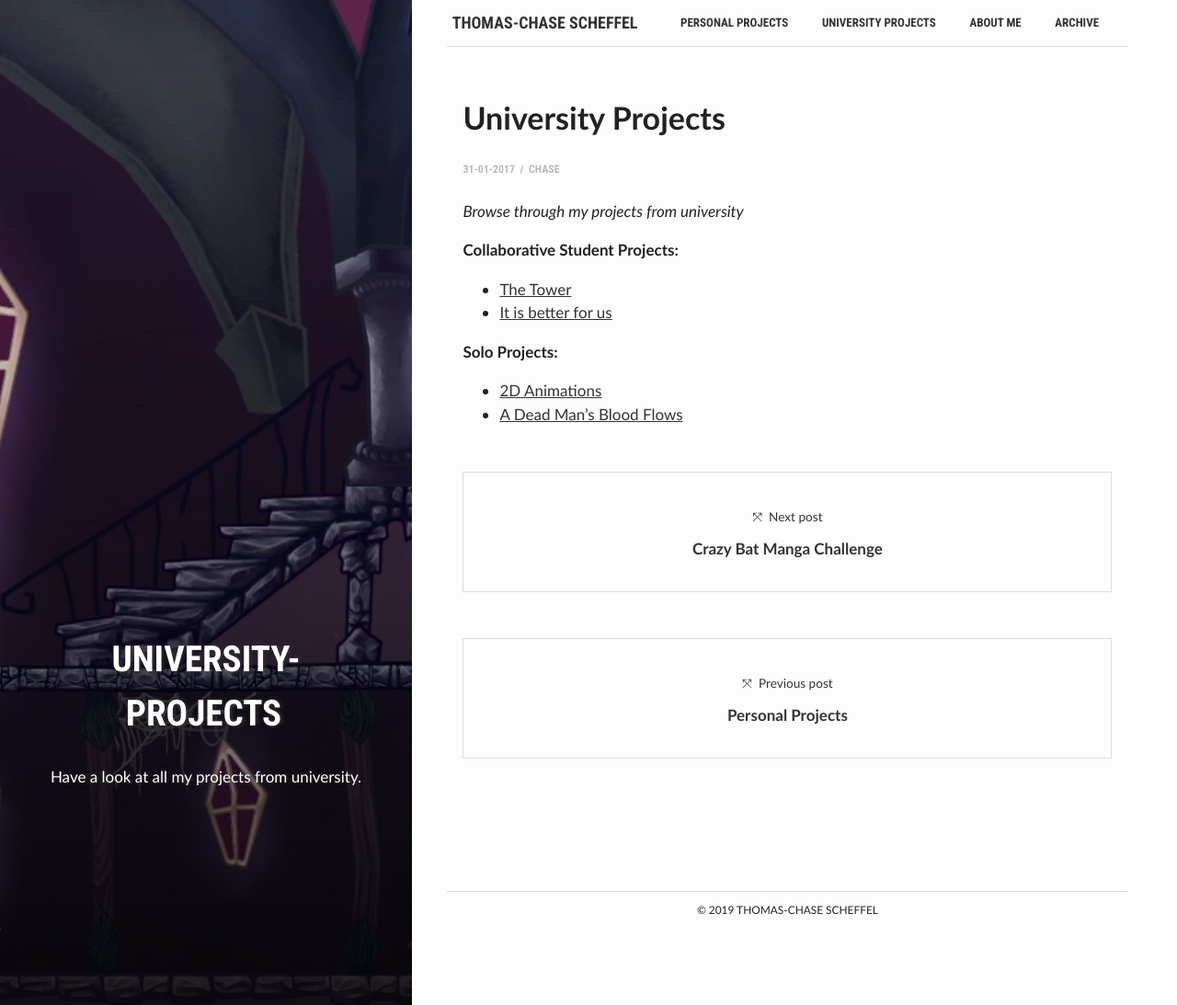
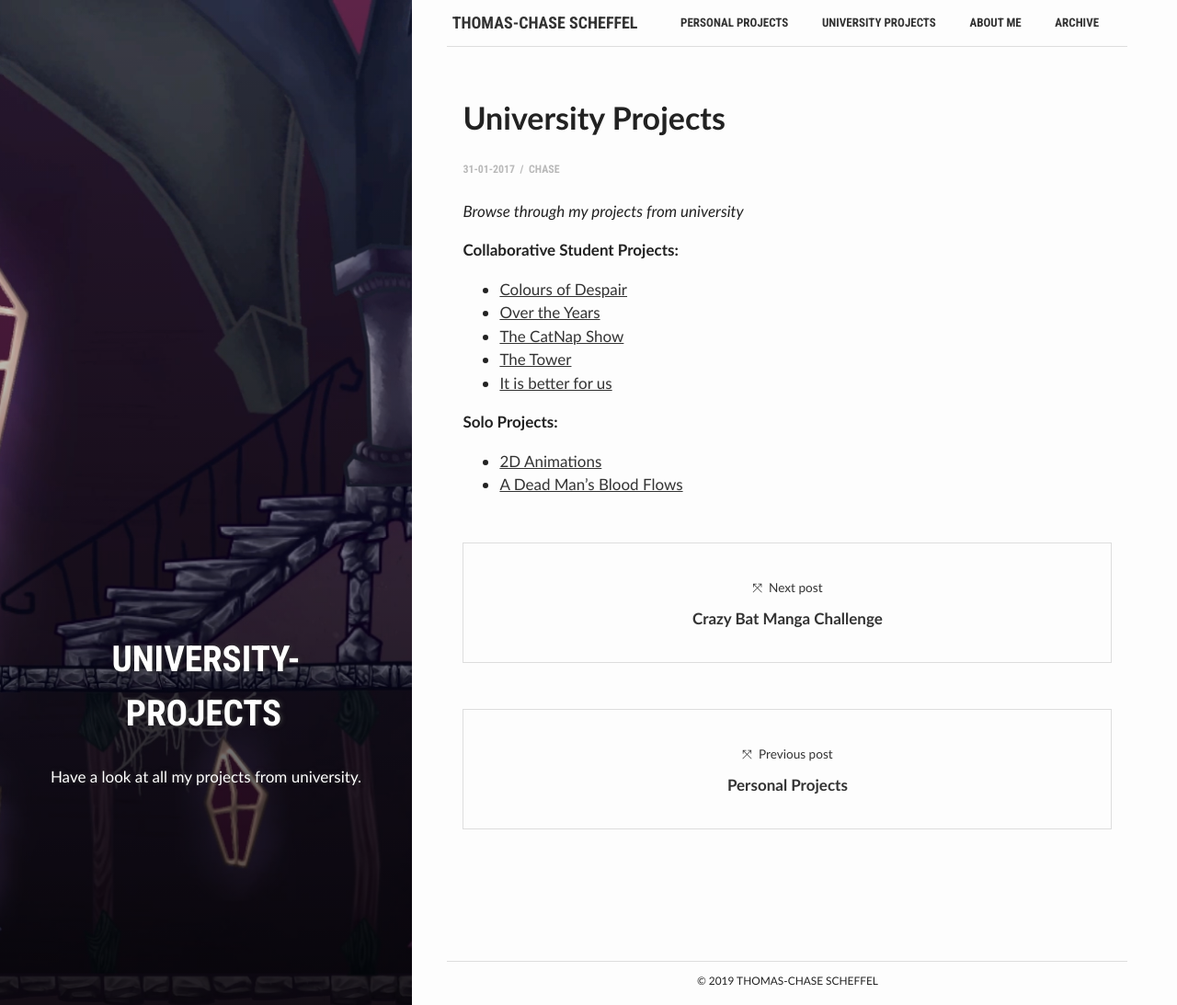
Before and after one commit to ChaseTheHunter/chasethehunter.github.io, a Jekyll site: the page built from _posts/2017-02-23-university-projects.markdown, in a window 1280 px wide and 1093 px high. Shown: the whole window at 92% size. Built offline with Jekyll 4.4.1, drawn with Linux system fonts in a browser that asks for light colours.

Commit message:
Update 2017-02-23-university-projects.markdown

```diff
--- a/_posts/2017-02-23-university-projects.markdown
+++ b/_posts/2017-02-23-university-projects.markdown
@@ -13,6 +13,9 @@
 *Browse through my projects from university*
 
   **Collaborative Student Projects:**
+  * [Colours of Despair](https://chasethehunter.github.io/uni_projects/colors-of-despair/)
+  * [Over the Years](https://chasethehunter.github.io/uni_projects/over-the-years/)
+  * [The CatNap Show](https://chasethehunter.github.io/uni_projects/cat-nap-show/)
   * [The Tower](https://chasethehunter.github.io/uni_projects/the-tower/)
   * [It is better for us](https://chasethehunter.github.io/uni_projects/it-is-better-for-us/)
 
```
